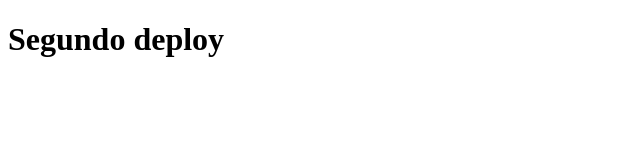
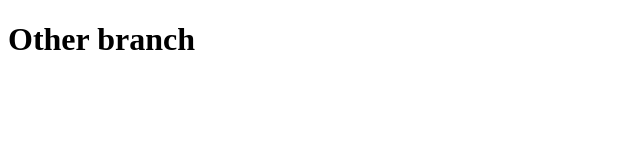
Before and after one commit to AdrianKnapp/api-rest-front-end, a plain HTML site: page index.html in a window 1280 px wide. Shown: the whole page, without its empty margins (0-640 px from the left). Drawn offline with Linux system fonts and the light colour scheme.

Commit message:
Commit from other branch

```diff
--- a/index.html
+++ b/index.html
@@ -8,7 +8,7 @@
   <link rel="stylesheet" href="src/css/style.css">
 </head>
 <body>
-  <h1> Segundo deploy </h1>
+  <h1> Other branch </h1>
   <script src="src/js/script.js"></script>
 </body>
 </html>
```
